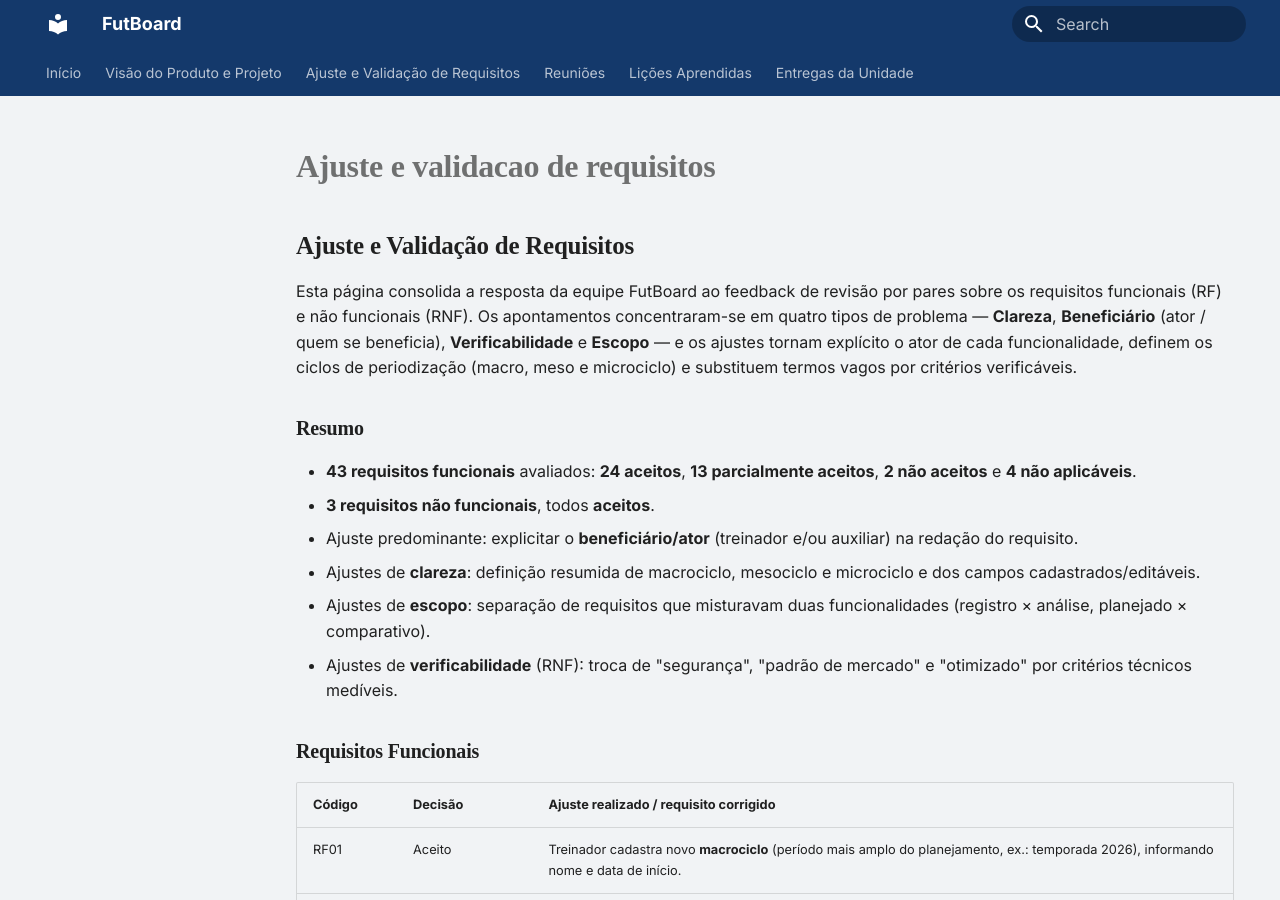
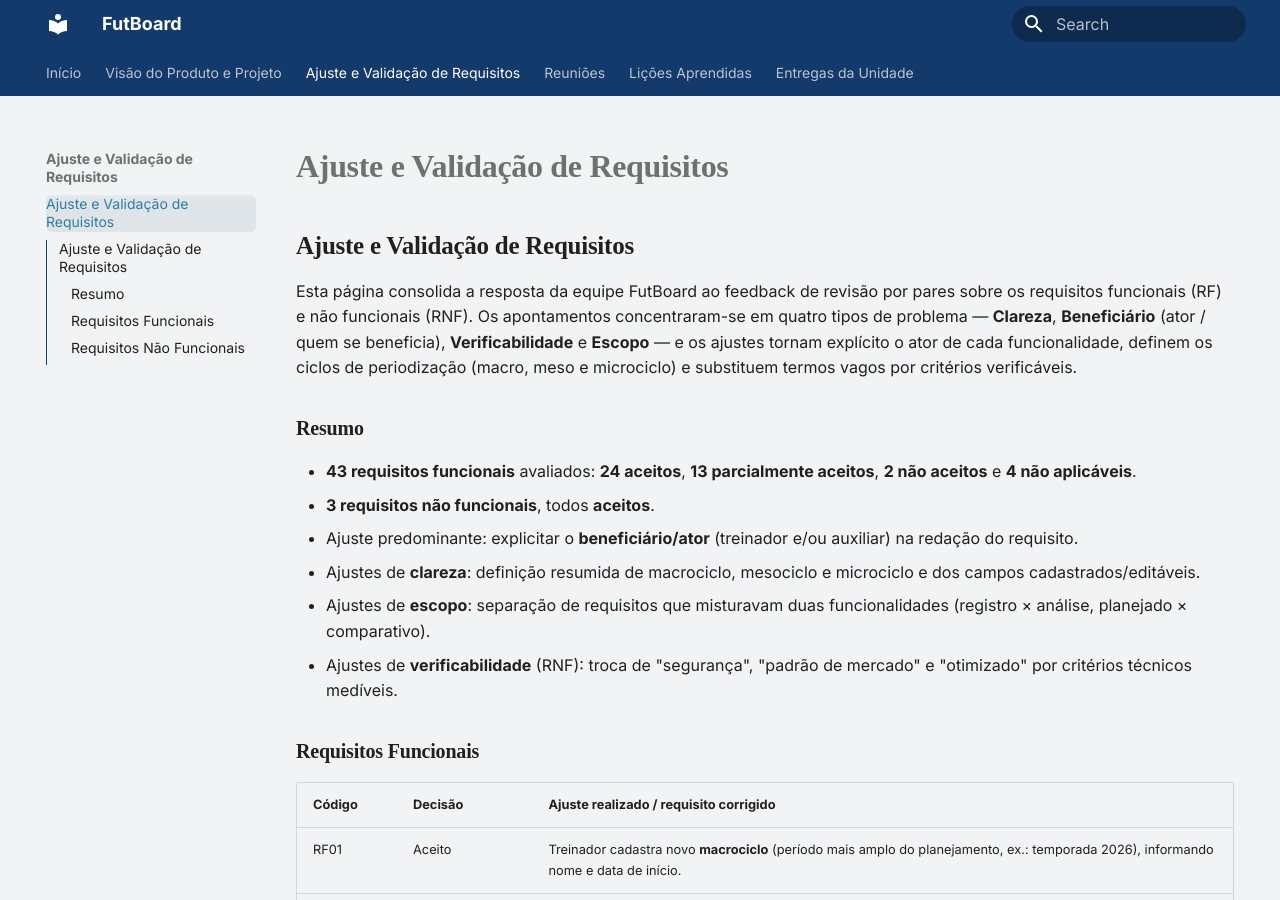
Before and after one commit to mdsreq-fga-unb/REQ-2026.2-T01-FutBoard, an MkDocs documentation site: the page built from docs/ajuste-e-validacao-de-requisitos.md, in a window 1280 px wide and 900 px high. Built offline with MkDocs 1.6.1 and Material for MkDocs 9.7.7, drawn with Linux system fonts in a browser that asks for light colours; some of the changed lines change nothing that is shown.

Commit message:
Corrigindo bug de navegação da nova página

```diff
--- a/mkdocs.yml
+++ b/mkdocs.yml
@@ -39,7 +39,7 @@ nav:
       - Interação com Cliente: visao-produto/interacao-equipe-cliente.md
       - Requisitos de Software: visao-produto/Requisitos-de-Software.md
   - Ajuste e Validação de Requisitos:
-      - Ajuste e Validação de Requisitos: visao-produto/ajuste-e-validacao-de-requisitos.md
+      - Ajuste e Validação de Requisitos: ajuste-e-validacao-de-requisitos.md
   - Reuniões:
       - Reuniões: atas-reunioes/reunioes.md
   - Lições Aprendidas: licoes-aprendidas.md
```
